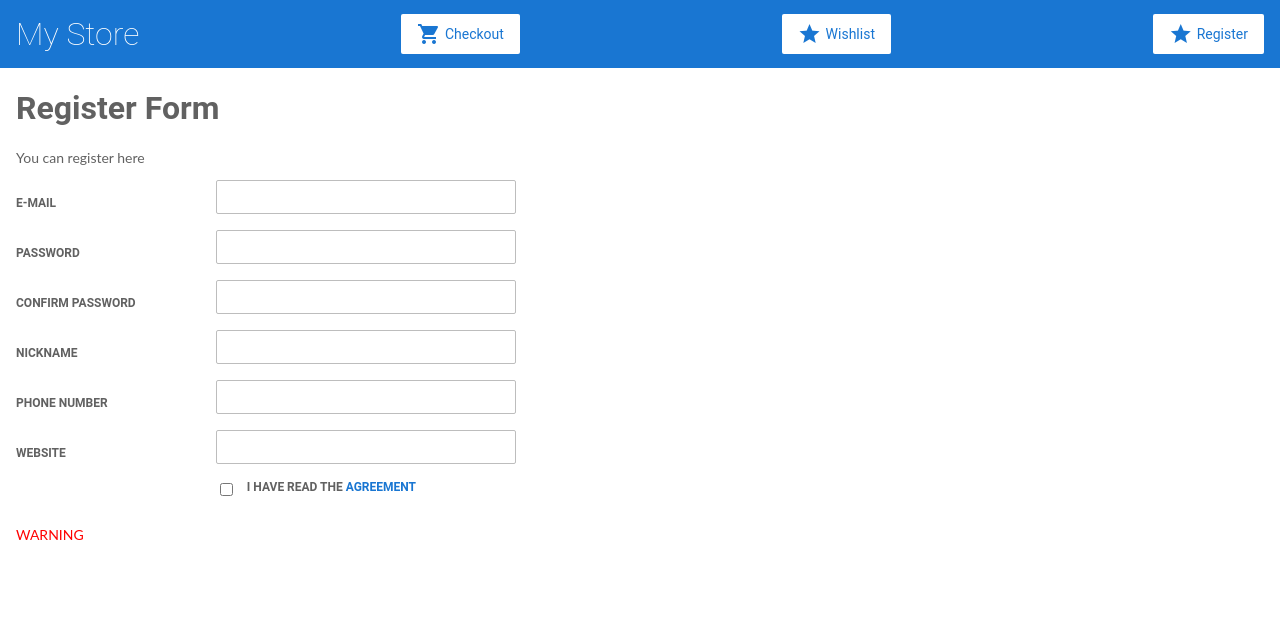
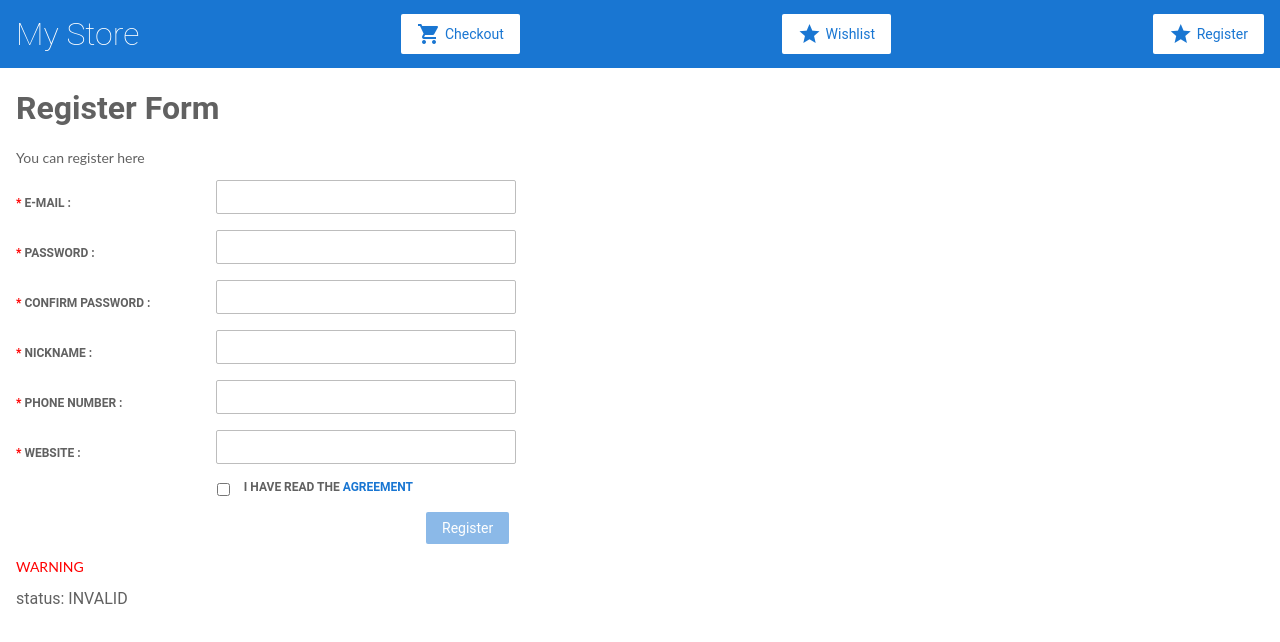
Before and after one commit to purpleoctop/angular-tutorial-firs, an Angular app: page /register in a window 1280 px wide. Shown: the top 642 px of the page. Built offline with nearby package versions, Linux system fonts and the light colour scheme.

Commit message:
fix(task-1): WIP task-1

```diff
--- a/src/app/register/register.component.html
+++ b/src/app/register/register.component.html
@@ -4,49 +4,51 @@
   <form [formGroup]="registerForm">
     <div>
       <section>
-        <label>E-mail</label>
+        <label><span style="color: red">* </span>E-mail :</label>
         <input type="text" formControlName='email' required>
       </section>
     </div>
     <div>
       <section>
-        <label>Password</label>
+        <label><span style="color: red">* </span>Password :</label>
         <input type="text" formControlName='password' required>
       </section>
     </div>
     <div>
       <section>
-        <label>Confirm Password</label>
+        <label><span style="color: red">* </span>Confirm Password :</label>
         <input type="text" formControlName='confPassword' required>
       </section>
     </div>
     <div>
       <section>
-        <label>Nickname</label>
+        <label><span style="color: red">* </span>Nickname :</label>
         <input type="text" formControlName='nickname' required>
       </section>
     </div>
     <div>
       <section>
-        <label>Phone Number</label>
+        <label><span style="color: red">* </span>Phone Number :</label>
         <input type="text" formControlName='phone' required>
       </section>
     </div>
     <div>
       <section>
-        <label>Website</label>
+        <label><span style="color: red">* </span>Website :</label>
         <input type="text" formControlName='website' required>
       </section>
     </div>
-    <div style="display:flex; width:200px; justify-content:space-between; padding-left:200px; box-sizing: content-box">
+    <div style="display:flex; width:200px; justify-content:space-between; padding-left:197px; box-sizing: content-box">
         <input type="checkbox" formControlName='checkbox' required>
         <label>I have read the <a>agreement</a></label>
     </div>
-    <button *ngIf="checkbox.value">Register</button>
+    <button type="submit" [disabled]="isDisabled()" (click)="register()">Register</button>
   </form>
 
   <div>
     <p style="color:red">WARNING</p>
+    status: {{registerForm.status}}
+    {{password.value}}
     <div *ngIf="email.invalid &&(email.dirty || email.touched)">
       <div *ngIf="email.errors.required">
         E-mail is required field
@@ -62,6 +64,9 @@
       <div *ngIf="password.errors.isValidPass?.invalid">
         Password should contain only numbers and letters
       </div>
+      <div *ngIf="password.errors.isComplexPass?.invalid">
+            Password should be more than 7 characters long
+          </div>
     </div>
     <div *ngIf="confPassword.invalid &&(confPassword.dirty || confPassword.touched)">
       <div *ngIf="confPassword.errors.required">
@@ -76,7 +81,7 @@
         Nickname is required
       </div>
       <div *ngIf="nickname.errors.isValidNickname?.invalid">
-        nickname should onlu contain numbers, letters and -
+        nickname should only contain numbers, letters and -
       </div>
     </div>
     <div *ngIf="phone.invalid &&(phone.dirty || phone.touched)">
@@ -84,7 +89,7 @@
         Phone number is required
       </div>
       <div *ngIf="phone.errors.isValidPhone?.invalid">
-        Please enter valid phone number
+        Please enter phone number in either of following formats +380-555-101-287 or +380123456789
       </div>
     </div>
     <div *ngIf="website.invalid &&(website.dirty || website.touched)">
--- a/src/app/register/register.component.scss
+++ b/src/app/register/register.component.scss
@@ -16,5 +16,8 @@ div {
         }
       }
     }
+    button{
+      margin-left:410px;
+    }
   }
 }
--- a/src/app/register/register.component.ts
+++ b/src/app/register/register.component.ts
@@ -1,5 +1,6 @@
 import { Component, OnInit } from '@angular/core';
 import { FormBuilder, Validators, FormControl, FormGroup } from '@angular/forms';
+import { of } from 'rxjs';
 
 @Component({
   selector: 'app-register',
@@ -8,19 +9,22 @@ import { FormBuilder, Validators, FormControl, FormGroup } from '@angular/forms'
 })
 export class RegisterComponent implements OnInit {
 registerForm;
+pass;
 
   constructor(
     private formBuilder: FormBuilder,
   ) {
     this.registerForm = this.formBuilder.group({
       email: ['', [this.isValidemail()]],
-      password: ['', [this.isValidPass()]],
+      password: ['', [this.isValidPass(), this.isComplexPass()]],
       confPassword: ['', [this.isValidConfirm()]],
       nickname: ['', [this.isValidNickname()]],
       phone: ['', [this.isValidPhone()]],
       website: ['', [this.isValidWeb()]],
       checkbox: ''
     });
+    this.pass = this.registerForm.get('password');
+
   }
 
   isValidemail() {
@@ -33,15 +37,21 @@ registerForm;
   isValidPass() {
     return(formControl) => {
       const letterNumber = /^[a-zA-Z0-9]*$/;
-      return((!(formControl.value.match(letterNumber))) && (formControl.value.length > 7)) ? {isValidPass: {invalid : true}} : null;
+      return(!(formControl.value.match(letterNumber))) ? {isValidPass: {invalid : true}} : null;
+    };
+  }
+  isComplexPass() {
+    return(formControl) => {
+      return(formControl.value.length < 7) ? {isComplexPass: {invalid : true}} : null;
     };
   }
   isValidConfirm() {
     return(formControl) => {
-      return(formControl.value) ? {isValidConfirm: {invalid : true}} : null;
-    };
-  }
-
+      if (this.pass) {
+      return(!(formControl.value === this.pass.value)) ? {isValidConfirm: {invalid : true}} : null;
+    }
+  };
+}
   isValidNickname() {
     return(formControl) => {
       const letterNumber = /^[a-zA-Z0-9_.]*$/;
@@ -61,6 +71,13 @@ registerForm;
       const web = /^((https?|ftp|smtp):\/\/)?(www.)?[a-z0-9]+\.[a-z]+(\/[a-zA-Z0-9#]+\/?)*$/;
       return(!(formControl.value.match(web))) ? {isValidWeb: {invalid : true}} : null;
     };
+  }
+  isDisabled() {
+    return(!(this.checkbox.value));
+  }
+
+  register() {
+    return(this.registerForm.status === 'INVALID') ? window.alert('please check warnings section') : window.alert('Congrats!');
   }
 
   get email() {
```
